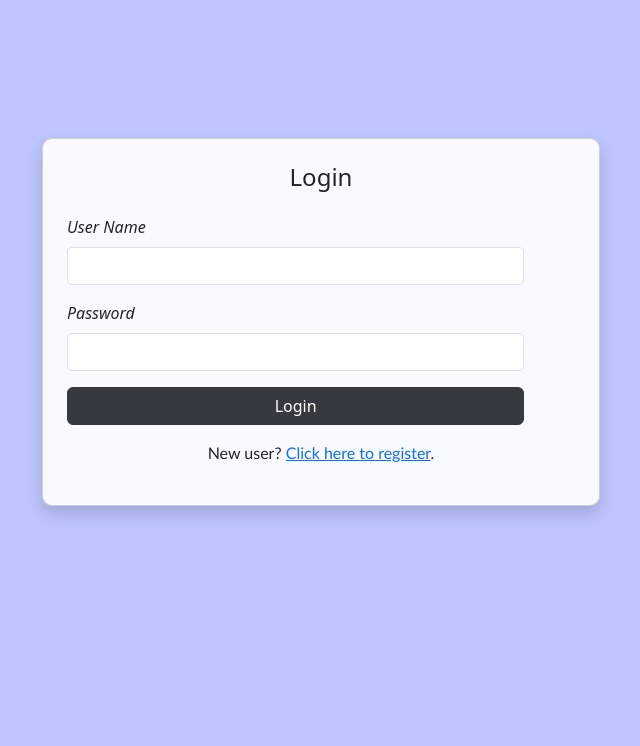
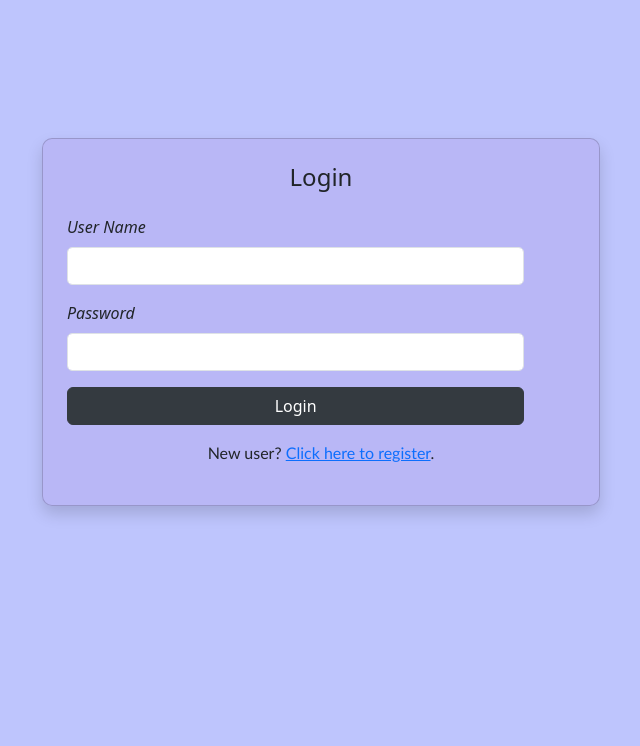
Before and after one commit to mehakchahal123/a3_group22, a Flask app: a page that uses a3_starter_code/a3_starter_code-main/projectfile/website/templates/base.html in a window 1280 px wide. Shown: the part 78-824 px from the top of the page, without its empty margins (319-959 px from the left). Run offline with Flask 3, Linux system fonts and the light colour scheme; some libraries are stand-ins or nearby versions.

Commit message:
change to css

```diff
--- a/a3_starter_code/a3_starter_code-main/projectfile/website/static/style.css
+++ b/a3_starter_code/a3_starter_code-main/projectfile/website/static/style.css
@@ -512,7 +512,7 @@ span{
 }
 
 #userform-card {
-  background-color: rgba(255, 255, 255, 0.9);
+  background-color: rgba(184, 181, 245, 0.9);
   border-radius: 10px;
 }
 
```
Also changed, not shown: a3_starter_code/a3_starter_code-main/projectfile/instance/sitedata.sqlite.
